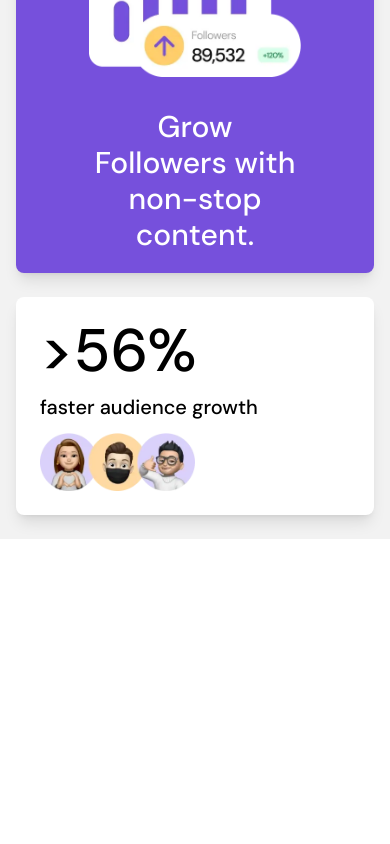
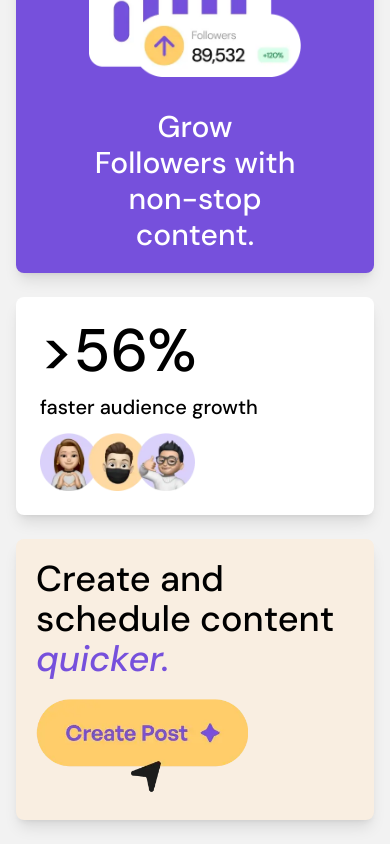
Before and after one commit to Alejo2304/bentoGrid, a React (Vite) app: page / in a window 390 px wide. Shown: the part 1414-2258 px from the top of the page. Before the commit the page ends 1953 px from the top, so only its background shows below. Built offline with nearby package versions, Linux system fonts and the light colour scheme.

Commit message:
ADDED STYLE IN MOBILE VERSION | Yello100Container()
Fixed style for the mobile version of Yellow100Container() on Containers.jsx, the changes include font-type, font-weight, text-size, text-color, centering of elements . Also called the container on BentoGrid.jsx

```diff
--- a/src/components/BentoGrid.jsx
+++ b/src/components/BentoGrid.jsx
@@ -8,7 +8,7 @@ import SocialMediaImg from '../assets/images/illustration-multiple-platforms.web
 import CalendarImg from '../assets/images/illustration-consistent-schedule.webp'
 import SchedulePostImg from '../assets/images/illustration-schedule-posts.webp'
 import AudienceGrowthImg from '../assets/images/illustration-audience-growth.webp'
-
+import CreatePostImg from '../assets/images/illustration-create-post.webp'
 
 export default function BentoGrid(){
     return(
@@ -55,20 +55,20 @@ export default function BentoGrid(){
                 imgAlt="Audience icons"
             />
 
+            <Yellow100Container
+            text="Create and schedule content"
+            emText="quicker."
+            imgPath={CreatePostImg}
+            imgAlt="Create post button image"
+            />
+
             {/*
 
 
-            <Yellow100Container />
+
             <Yellow500Container />
             */}
         </div>
 
     );
 }
-/*
-
-
-<WhiteContainerDescriptive />
-<Yellow100Container />
-<Yellow500Container />
-*/
--- a/src/components/Containers.jsx
+++ b/src/components/Containers.jsx
@@ -11,11 +11,11 @@ export function Yellow500Container({ text, imgPath, imgAlt }) {
 
 export function Yellow100Container({ text, emText, imgPath, imgAlt }) {
     return (
-        <div>
-            <h1>
-                {text} <em>{emText}</em>
+        <div className="bg-yellow-100 rounded-lg shadow-lg p-5 space-y-5">
+            <h1 className="font-dmsans font-medium text-4xl">
+                {text} <em className="italic text-purple-500">{emText}</em>
             </h1>
-            <img src={imgPath} alt={imgAlt} />
+            <img className="w-2/3" src={imgPath} alt={imgAlt} />
         </div>
     );
 }
```
